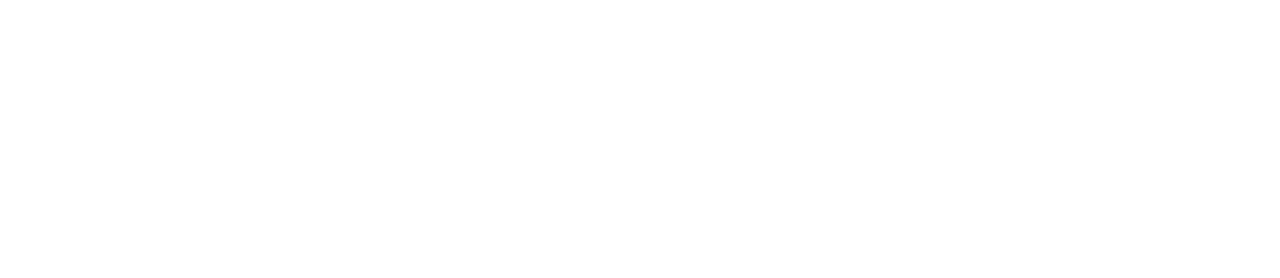
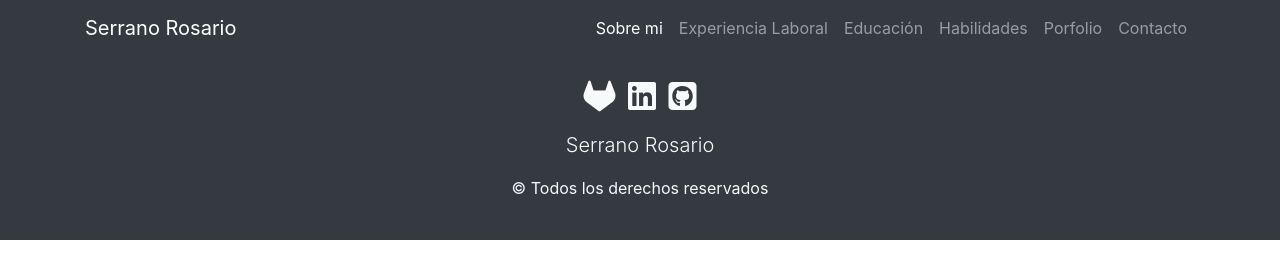
Before and after one commit to rserrano20/rserrano20, a plain HTML site: page index.html in a window 1280 px wide. Drawn offline with nearby package versions, Linux system fonts and the light colour scheme.

Commit message:
se agrego el nav y footer del sitio

```diff
--- a/index.html
+++ b/index.html
@@ -8,9 +8,50 @@
     <link rel="stylesheet" href="css/style.css">
     <link rel="stylesheet" href="https://stackpath.bootstrapcdn.com/bootstrap/4.4.1/css/bootstrap.min.css" integrity="sha384-Vkoo8x4CGsO3+Hhxv8T/Q5PaXtkKtu6ug5TOeNV6gBiFeWPGFN9MuhOf23Q9Ifjh" crossorigin="anonymous">
     <script src="https://kit.fontawesome.com/1ef17451d3.js" crossorigin="anonymous"></script>
-
 </head>
 <body>
+    <header>
+        <nav class="navbar navbar-expand-lg navbar-dark bg-dark">
+            <div class="container">
+                <a class="navbar-brand" href="#">Serrano Rosario</a>
+                    <button class="navbar-toggler" type="button" data-toggle="collapse" data-target="#navbarSupportedContent" aria-controls="navbarSupportedContent" aria-expanded="false" aria-label="Toggle navigation">
+                        <span class="navbar-toggler-icon"></span>
+                     </button>
+
+                 <div class="collapse navbar-collapse" id="navbarSupportedContent">
+                    <ul class="navbar-nav ml-auto">
+                        <li class="nav-item active">
+                            <a class="nav-link" href="#">Sobre mi <span class="sr-only">(current)</span></a>
+                        </li>
+                        <li class="nav-item">
+                            <a class="nav-link" href="#">Experiencia Laboral</a>
+                        </li>
+                        <li class="nav-item">
+                            <a class="nav-link" href="#">Educación</a>
+                        </li>
+                        <li class="nav-item">
+                            <a class="nav-link" href="#">Habilidades</a>
+                         </li>
+                        <li class="nav-item">
+                            <a class="nav-link" href="#">Porfolio</a>
+                        </li>
+                         <li class="nav-item">
+                            <a class="nav-link" href="#">Contacto</a>
+                        </li>
+                    </ul>
+                </div>
+            </div>
+          </nav>
+    </header>
+    <footer class=" bg-dark text-light py-4">
+        <div class="container text-center">
+            <i class="fab fa-gitlab fa-2x"></i>
+            <i class="fab fa-linkedin fa-2x mx-2"></i>
+            <i class="fab fa-github-square fa-2x"></i>
+            <p class="lead mt-3">Serrano Rosario</p>
+            <p>&copy; Todos los derechos reservados</p>
+        </div>
+    </footer>
 
 <script src="https://code.jquery.com/jquery-3.4.1.slim.min.js" integrity="sha384-J6qa4849blE2+poT4WnyKhv5vZF5SrPo0iEjwBvKU7imGFAV0wwj1yYfoRSJoZ+n" crossorigin="anonymous"></script>
 <script src="https://cdn.jsdelivr.net/npm/popper.js@1.16.0/dist/umd/popper.min.js" integrity="sha384-Q6E9RHvbIyZFJoft+2mJbHaEWldlvI9IOYy5n3zV9zzTtmI3UksdQRVvoxMfooAo" crossorigin="anonymous"></script>
```
